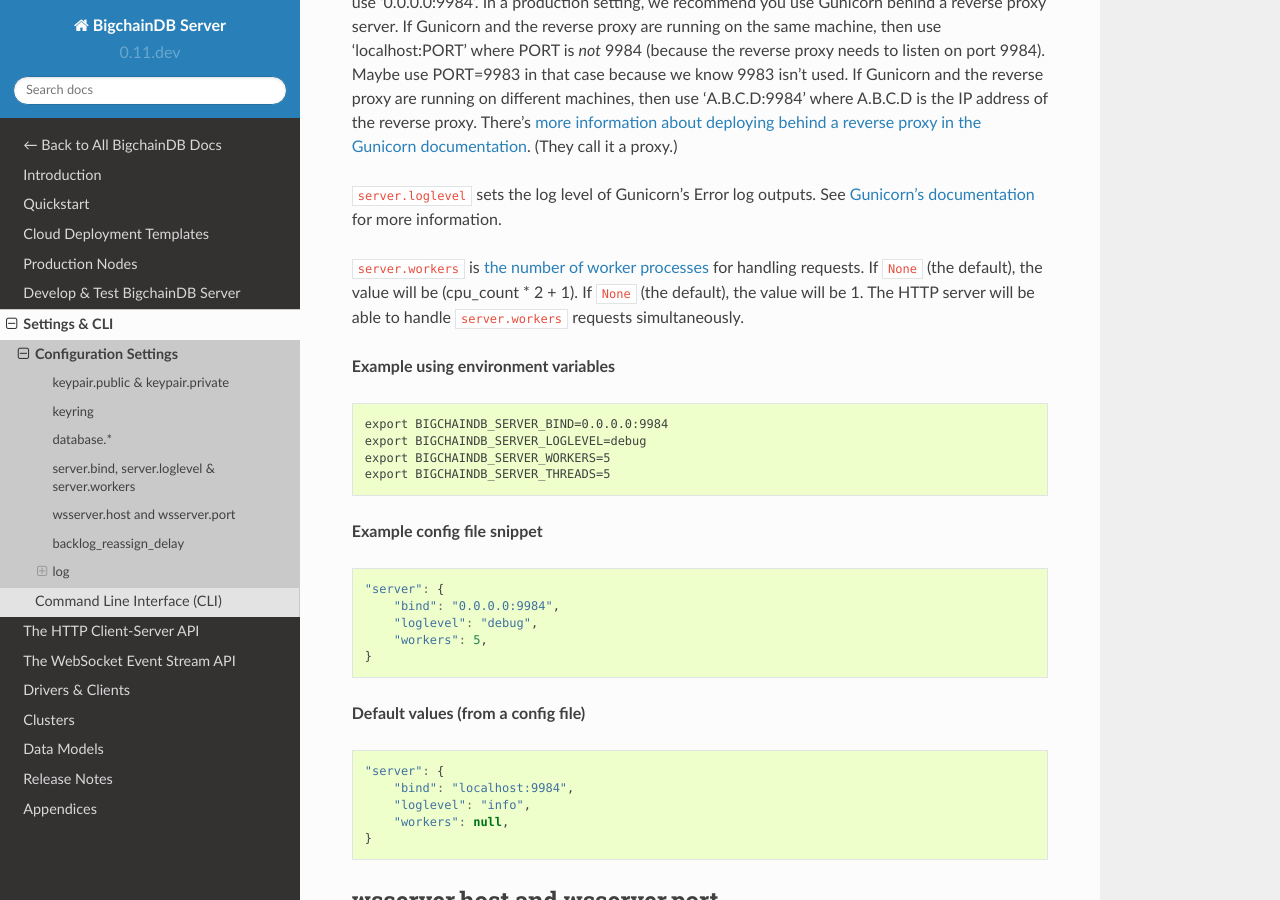
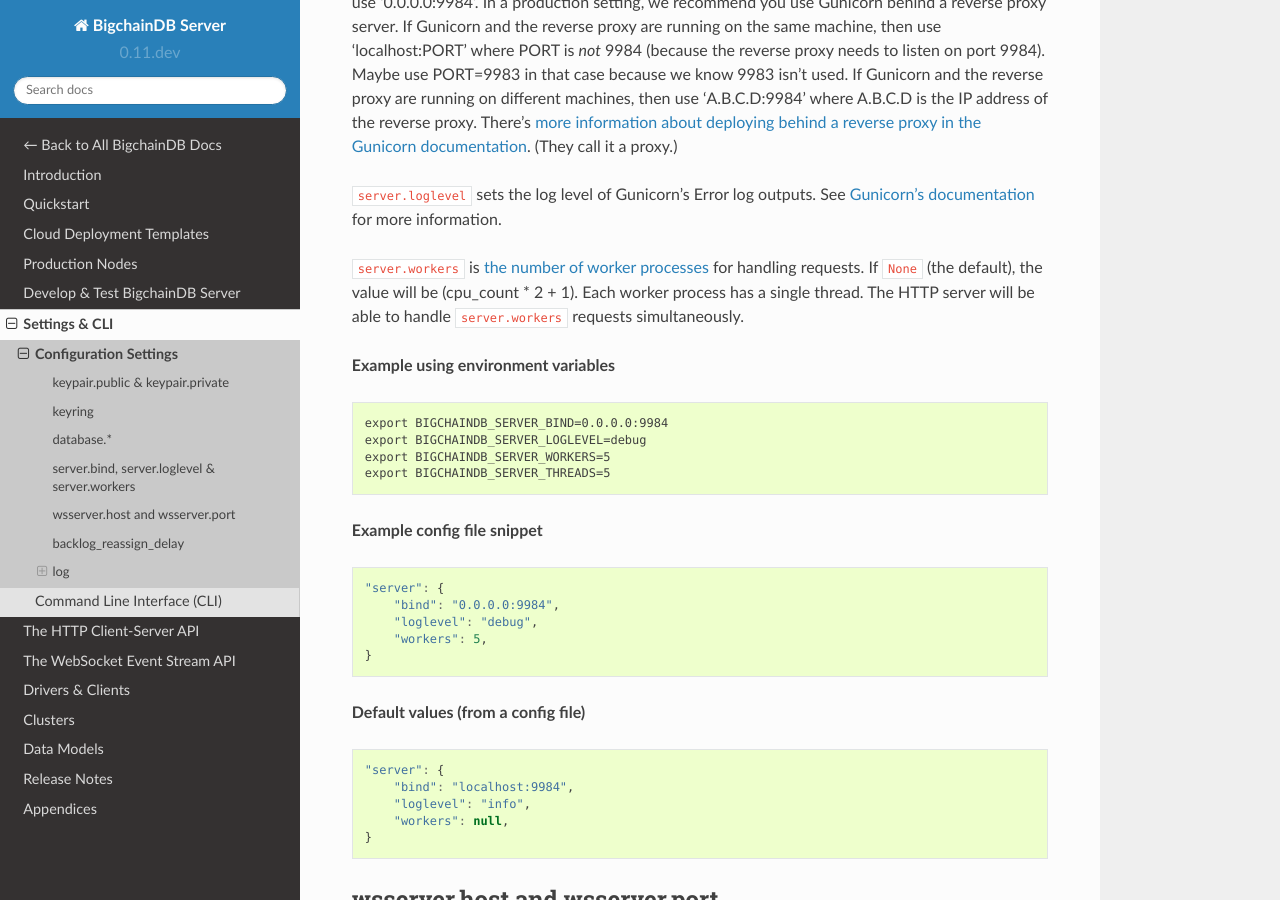
Before and after one commit to bigchaindb/bigchaindb, a Sphinx documentation site: the page built from docs/server/source/server-reference/configuration.md, in a window 1280 px wide and 900 px high, scrolled down 4008 px. Built offline with Sphinx 7.4.7 and the Read the Docs theme 2.0.0, drawn with Linux system fonts in a browser that asks for light colours; pages that are not in the unit, such as notebooks, are missing from menus.

Commit message:
documentation fix

````diff
--- a/docs/server/source/server-reference/configuration.md
+++ b/docs/server/source/server-reference/configuration.md
@@ -152,7 +152,7 @@
 [Gunicorn's documentation](http://docs.gunicorn.org/en/latest/settings.html#loglevel)
 for more information.
 
-`server.workers` is [the number of worker processes](http://docs.gunicorn.org/en/stable/settings.html#workers) for handling requests. If `None` (the default), the value will be (cpu_count * 2 + 1). If `None` (the default), the value will be 1. The HTTP server will be able to handle `server.workers` requests simultaneously.
+`server.workers` is [the number of worker processes](http://docs.gunicorn.org/en/stable/settings.html#workers) for handling requests. If `None` (the default), the value will be (cpu_count * 2 + 1). Each worker process has a single thread. The HTTP server will be able to handle `server.workers` requests simultaneously.
 
 **Example using environment variables**
 ```text
````
